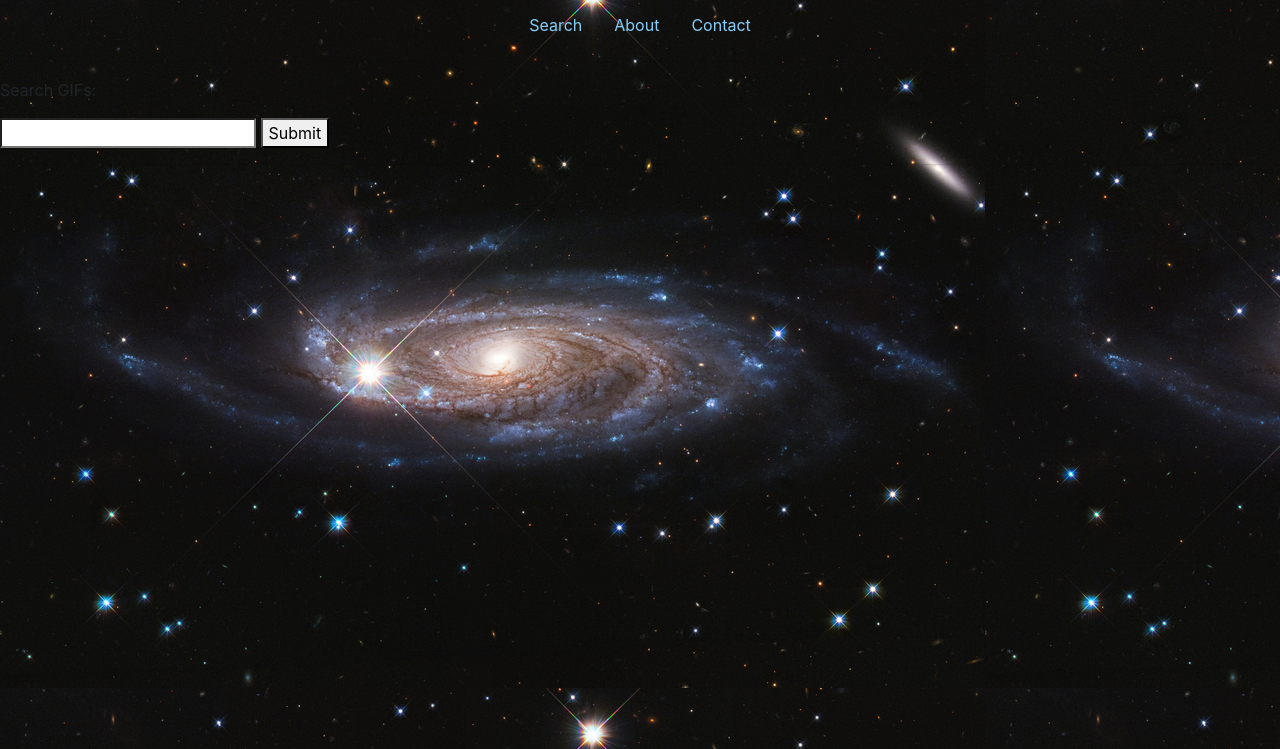
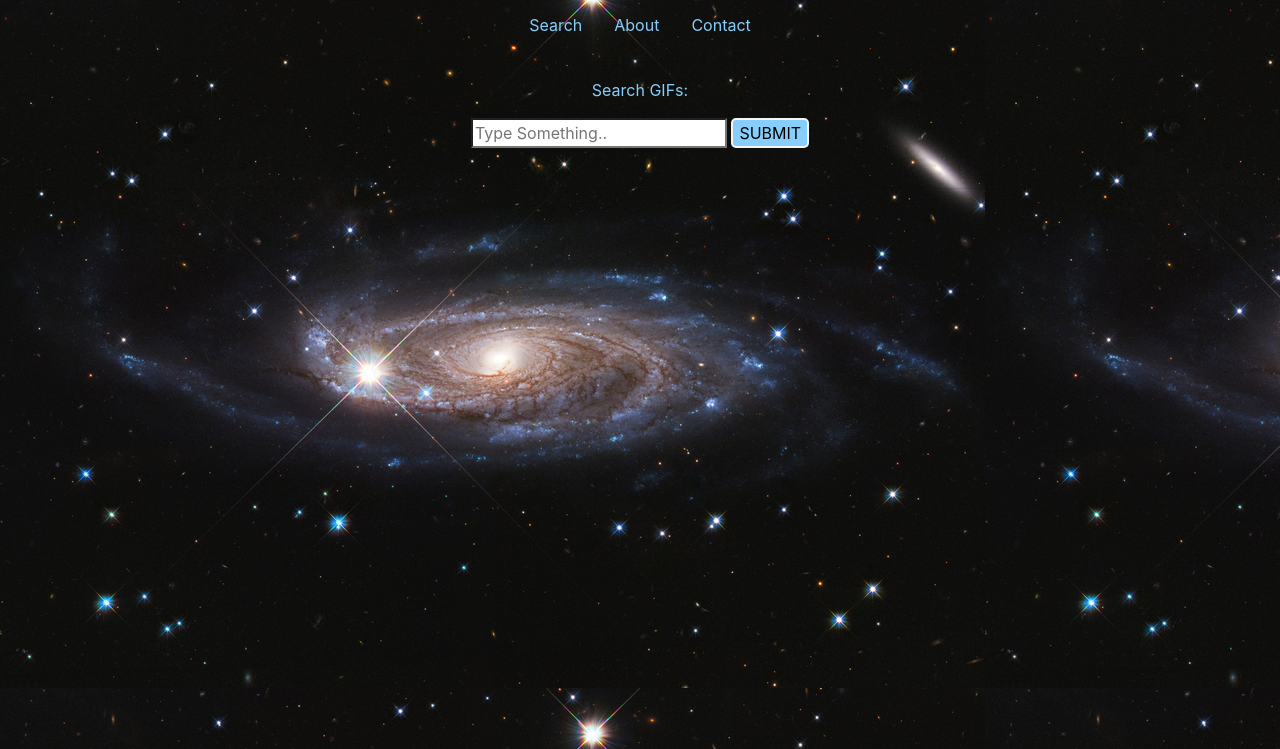
Before and after one commit to joeytrillo22/project2, a plain HTML site: page index.html in a window 1280 px wide. Shown: the part 51-800 px from the top of the page. Drawn offline with nearby package versions, Linux system fonts and the light colour scheme.

Commit message:
fixing js to pull gifs

```diff
--- a/index.html
+++ b/index.html
@@ -43,9 +43,13 @@ integrity="sha384-wfSDF2E50Y2D1uUdj0O3uMBJnjuUD4Ih7YwaYd1iqfktj0Uod8GCExl3Og8ifw
 
 <body>
     <!--adding search bars-->
+<div id = "searchbar">
 <p> Search GIFs:</p>
-    <input id= "search" type= "search" />
+    <input id= "search" type= "search" placeholder= "Type Something.."/>
     <button id= "submit">Submit</button>
+</div>>
+
 </body>
+
 <hr>
 </html>
--- a/main.js
+++ b/main.js
@@ -2,16 +2,30 @@
 
 // URL https://api.giphy.com/v1/gifs/search?api_key=49tPTYHGFwcqLv0N15BPgc425XU6C48E&q=&limit=10&offset=0&rating=PG&lang=en
 
-$(document).ready(()=>{
-    $("#submit").click(()=>{
-        let userinput = $("#search").val()
-        //alert(userinput)
+function fetchDataFromGiphy (searchTerm) {
+    let url = `https://api.giphy.com/v1/gifs/search?
+    api_key=49tPTYHGFwcqLv0N15BPgc425XU6C48E&q=${searchTerm}&limit=10`
+    console.log(url);
+
+    fetch(url)
+    .then(fuction(response) {
+        return response.json();
+    }).then(function(data){
+        console.log(data);
     })
-    $.ajax({
-        url: `https://api.giphy.com/v1/gifs/search?api_key=49tPTYHGFwcqLv0N15BPgc425XU6C48E&q=${userinput}&limit=10&offset=0&rating=PG&lang=en`
-    })
-    .done((res)=>{
-        console.log("res", res)
 
-    })
-})
+
+
+}
+function bootApp() {
+    console.log('Page is loaded up!');
+    console.log('Jquery is available', $);
+
+    let searchTerm = 'corona';
+    fetchDataFromGiphy(searchTerm)
+
+}
+
+
+
+$(bootApp);
--- a/style.css
+++ b/style.css
@@ -1,6 +1,6 @@
+/* adding background */
 body {
-
-    background: url(images/space.png)
+    background-image: url("images/space.png");
 }
 
 h1 {
@@ -13,3 +13,20 @@ h1 {
 .nav-link {
     color: lightskyblue;
 }
+
+#searchbar {
+
+    text-align: center;
+    color: lightskyblue
+}
+
+button {
+
+background-color: lightskyblue; /* Remove background color */
+border: 2px solid whitesmoke; /* Border thickness, line style, and color */
+
+border-radius: 5px; /* Adds curve to border corners */
+
+text-transform: uppercase; /* Make letters uppercase */
+
+}
```
